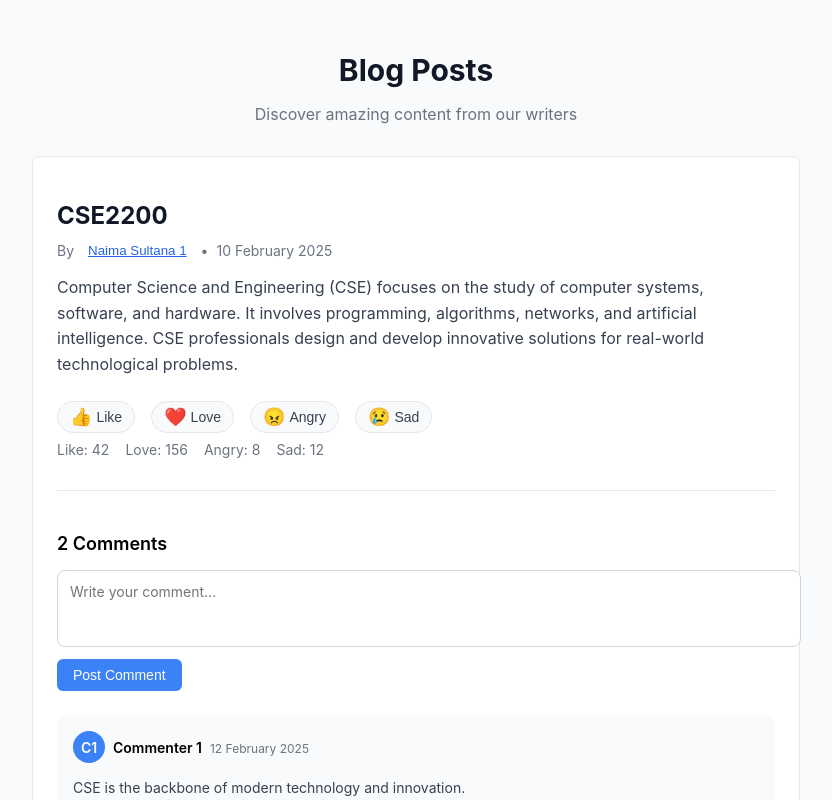
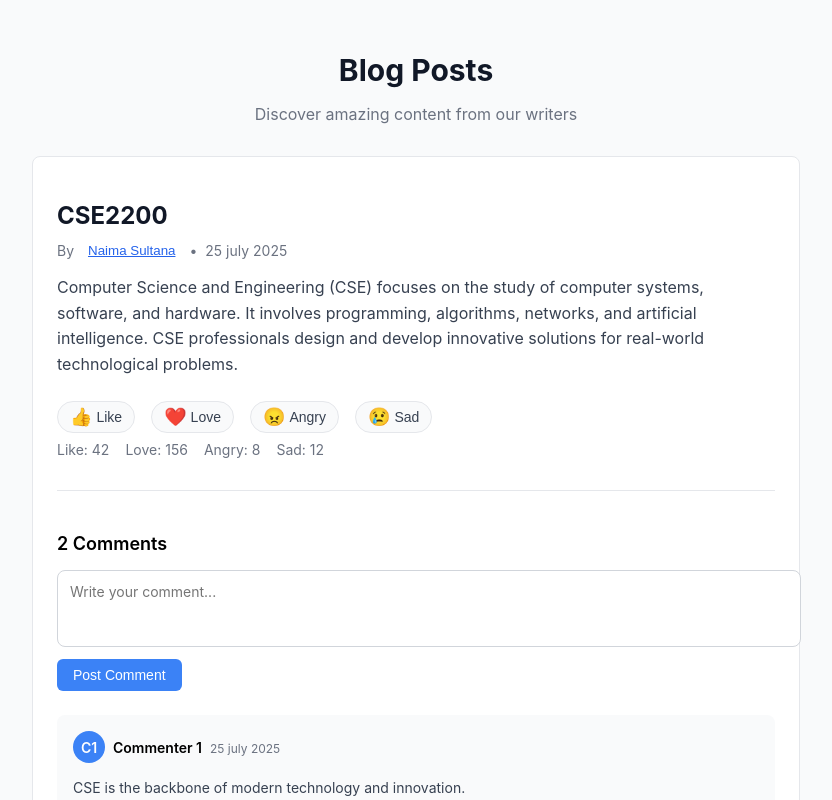
Before and after one commit to Naima223/author_reaction, a React (Create React App) app in the folder author-reaction-pagination/: page / in a window 1280 px wide. Shown: the top 800 px of the page, without its empty margins (224-1056 px from the left). Built offline with nearby package versions, Linux system fonts and the light colour scheme.

Commit message:
date added

```diff
--- a/author-reaction-pagination/src/App.js
+++ b/author-reaction-pagination/src/App.js
@@ -9,19 +9,19 @@ const dummyPosts = new Array(15).fill(null).map((_, i) => ({
               It involves programming, algorithms, networks, and artificial intelligence.
               CSE professionals design and develop innovative solutions for real-world technological problems.`,
   authorId: (i % 5) + 1,
-  authorName: `Naima Sultana ${(i % 5) + 1}`,
-  date: `${10 + (i % 20)} February 2025`,
+  authorName: `Naima Sultana`,
+  date: `25 july 2025`,
   comments: [
     {
       id: 1,
       author: `Commenter ${(i % 3) + 1}`,
-      date: `${12 + (i % 15)} February 2025`,
+      date: `25 july 2025`,
       content: `CSE is the backbone of modern technology and innovation.`
     },
     {
       id: 2,
       author: `Commenter ${(i % 3) + 2}`,
-      date: `${13 + (i % 10)} February 2025`,
+      date: `30 july 2025`,
       content: `It is a field that shapes the future through coding and creativity.`
     }
   ]
```
